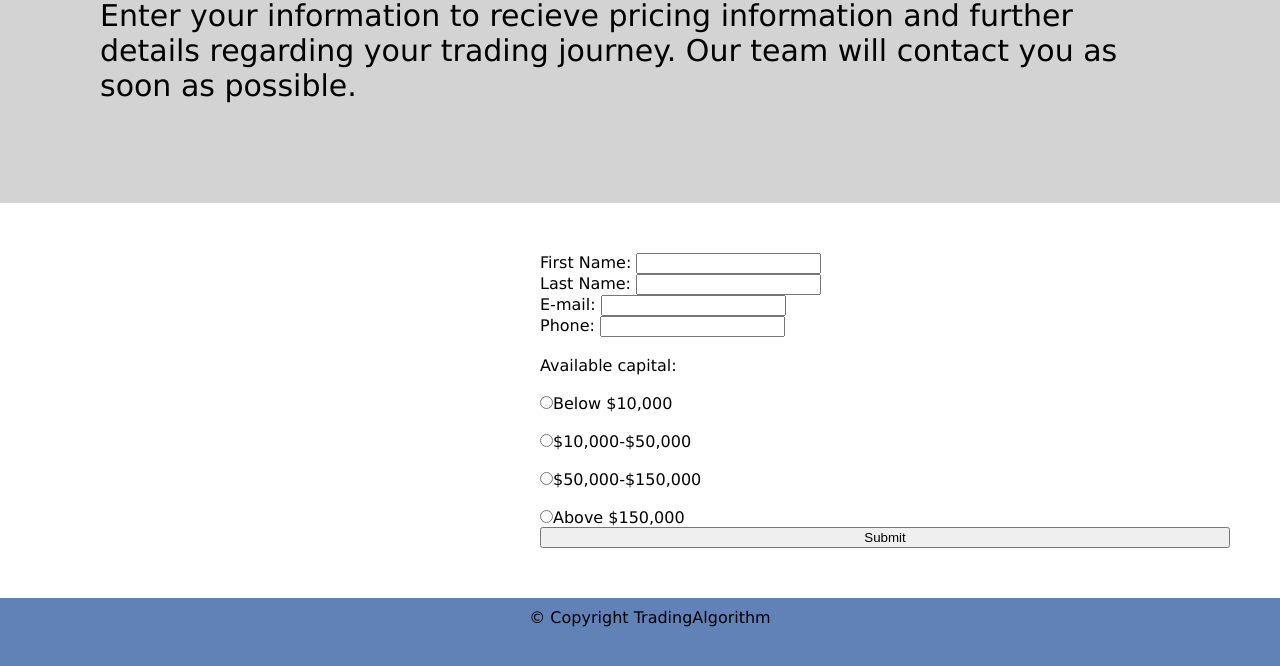
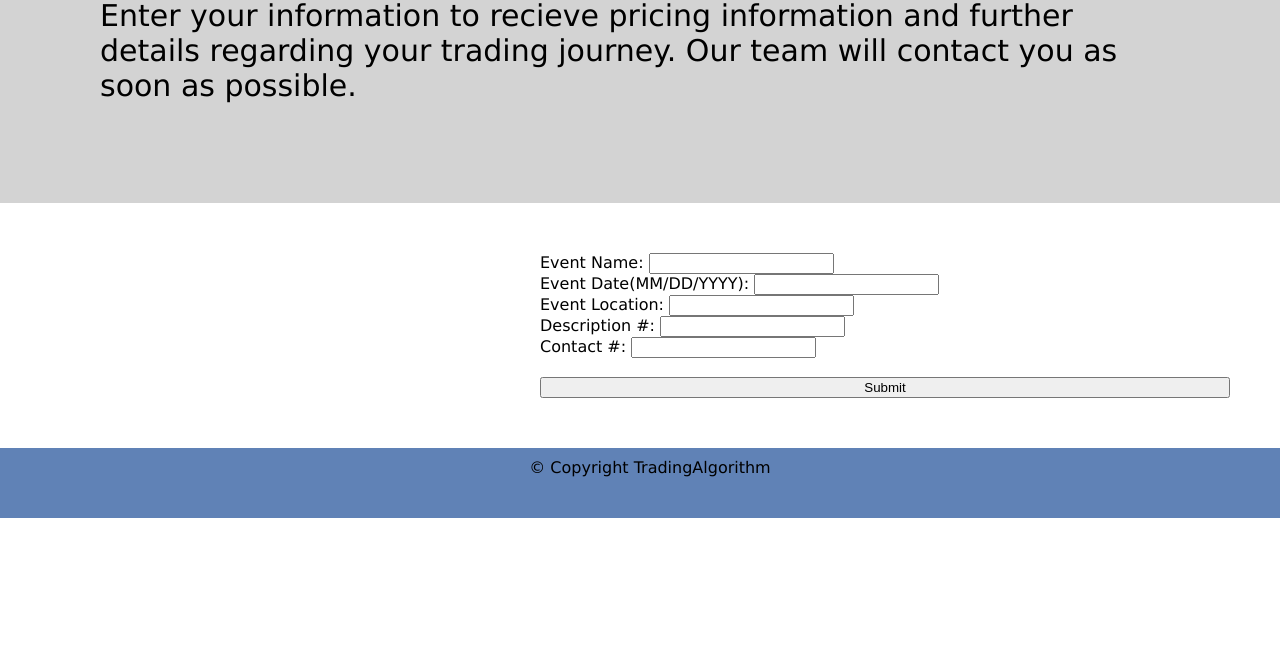
Before and after one commit to sydneydenae/Union, a Gatsby site: page /form in a window 1280 px wide. Shown: the part 188-854 px from the top of the page. After the commit the page ends 800 px from the top, so only its background shows below. Built offline with nearby package versions, Linux system fonts and the light colour scheme; Gatsby itself is replaced by a stand-in of ours.

Commit message:
Added Form

```diff
--- a/src/pages/form.js
+++ b/src/pages/form.js
@@ -34,7 +34,7 @@ export default class FormPage extends React.Component{
         your trading journey. Our team will contact you as soon as possible. </div>
         <form onSubmit={this.handleSubmit} className={form}>
             <label className={formBlocks}>
-            First Name:&nbsp;
+            Event Name:&nbsp;
             <input className={inputBox}
                 type="text"
                 name="firstName"
@@ -43,7 +43,7 @@ export default class FormPage extends React.Component{
             />
             </label>
             <label className={formBlocks}>
-            Last Name:&nbsp;
+            Event Date(MM/DD/YYYY):&nbsp;
             <input className={inputBox}
                 type="text"
                 name="lastName"
@@ -52,7 +52,7 @@ export default class FormPage extends React.Component{
             />
             </label>
             <label className={formBlocks}>
-            E-mail:&nbsp;
+            Event Location:&nbsp;
             <input className={inputBox}
                 type="text"
                 name="email"
@@ -61,7 +61,16 @@ export default class FormPage extends React.Component{
             />
             </label>
             <label className={formBlocks}>
-            Phone:&nbsp;
+            Description #:&nbsp;
+            <input className={inputBox}
+                type="text"
+                name="phone"
+                value={this.state.phone}
+                onChange={this.handleInputChange}
+            />
+            </label>
+            <label className={formBlocks}>
+            Contact #:&nbsp;
             <input className={inputBox}
                 type="text"
                 name="phone"
@@ -71,22 +80,6 @@ export default class FormPage extends React.Component{
             </label>
             <br/>
 
-            <div class={radioButtons}>
-            <p>Available capital: </p>
-            <br/>
-            <input type="radio" id="option0" name="money" value="0"/>
-            <label className={individualRadio} for="option0">Below $10,000</label><br/>
-            <br/>
-            <input type="radio" id="option1" name="money" value="10,000"/>
-            <label className={individualRadio} for="option1">$10,000-$50,000</label><br/>
-            <br/>
-            <input type="radio" id="option2" name="money" value="50,000"/>
-            <label className={individualRadio} for="option2">$50,000-$150,000</label><br/>
-            <br/>
-            <input type="radio" id="option3" name="money" value="150,000"/>
-            <label className={individualRadio} for="option3">Above $150,000</label><br/>
-            </div>
-
             <button type="submit" className={submitButton} >Submit</button>
         </form>
         </Layout>
```
Also changed, not shown: src/pages/index.js (+3 -4 lines).
